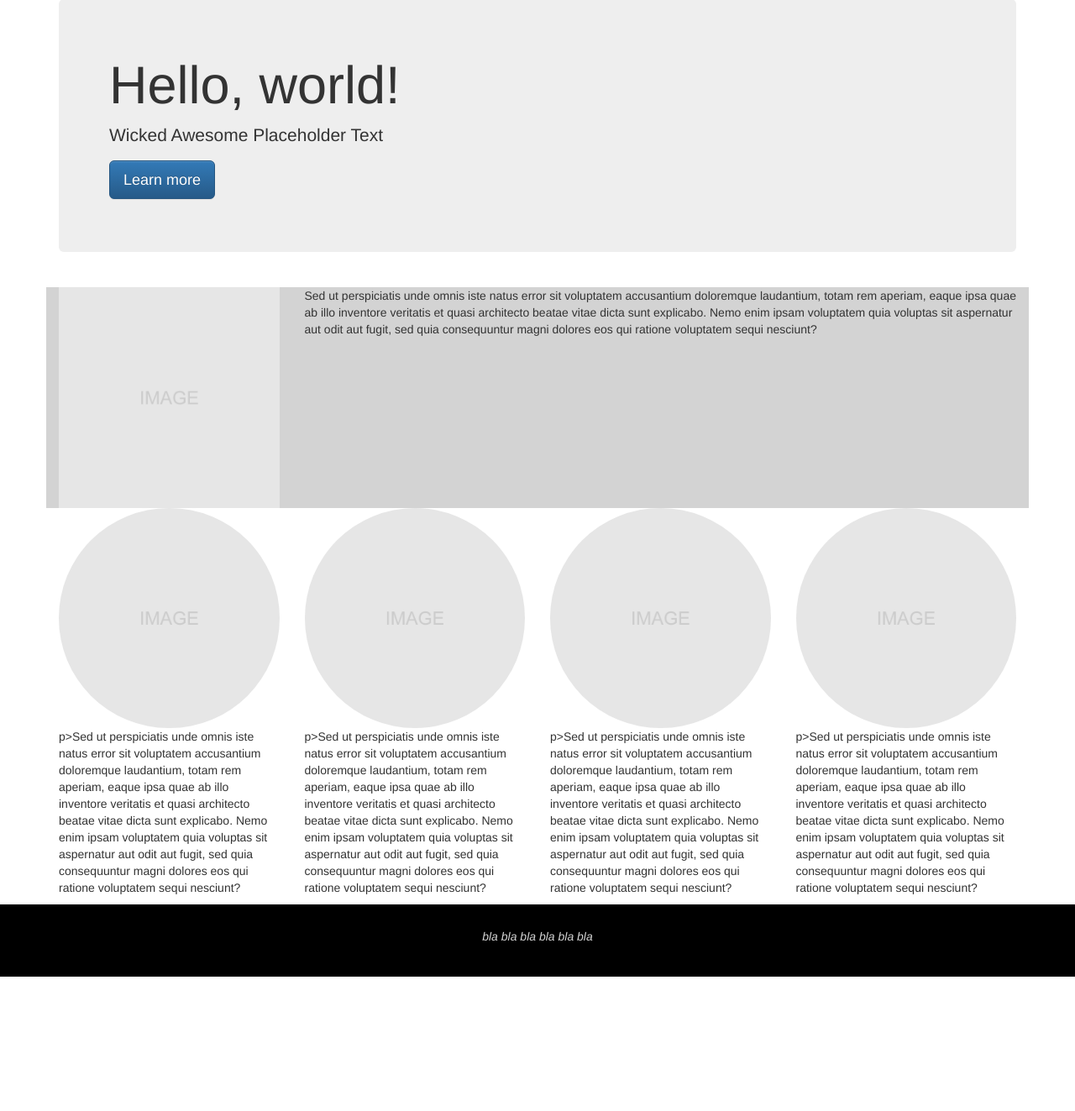
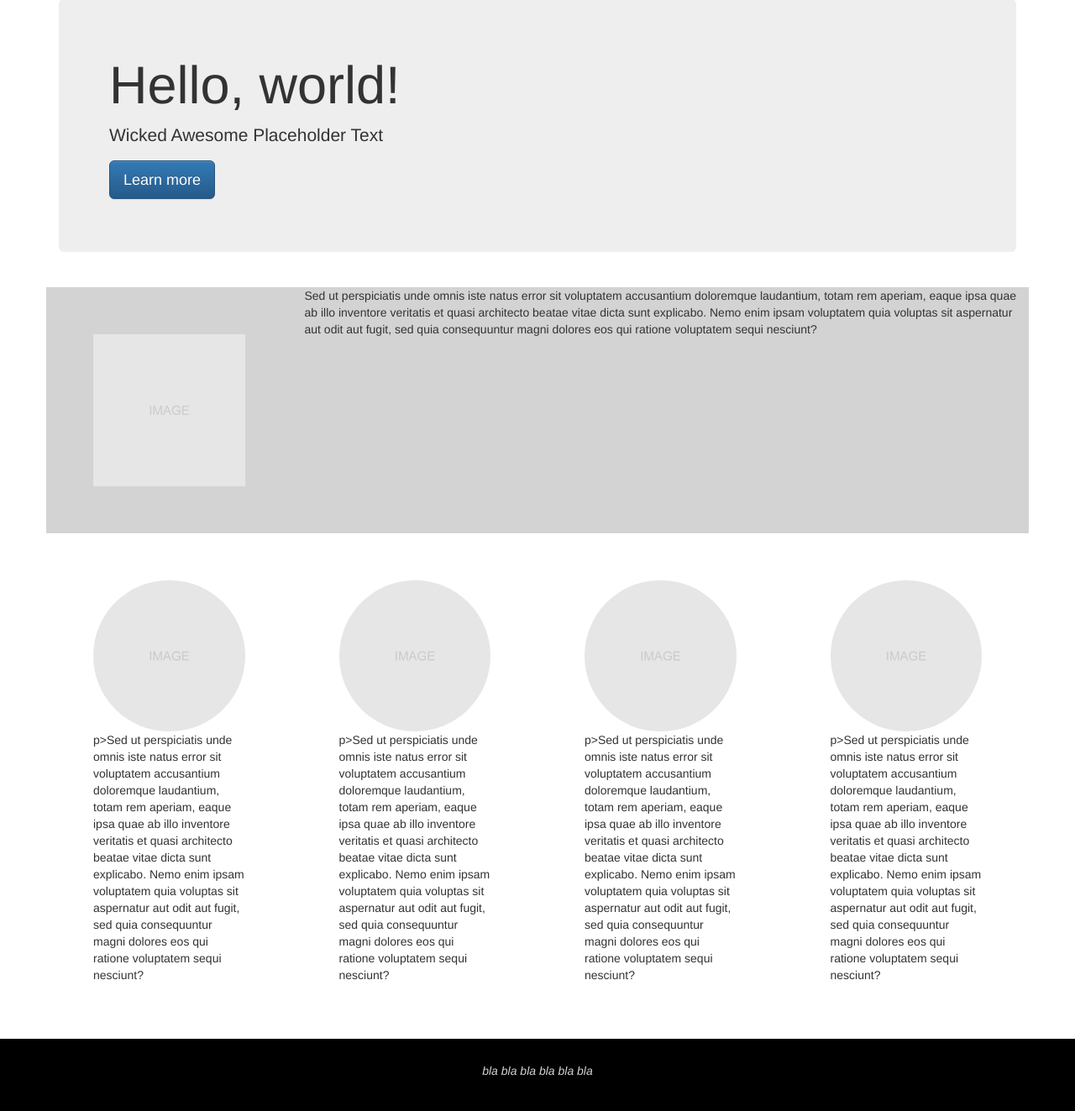
Before and after one commit to MartyBonacci/bootstrapchallenge, a PHP site: page / in a window 1280 px wide. Shown: the part 109-1432 px from the top of the page at 84% size. Before the commit the page ends 1272 px from the top, so only its background shows below. Run offline with PHP 8.4, Linux system fonts and the light colour scheme; some libraries are stand-ins or nearby versions.

Commit message:
padding around columns

```diff
--- a/css/style.css
+++ b/css/style.css
@@ -25,3 +25,7 @@ header {
 .row:nth-last-of-type(2){
 	background-color: lightgray;
 }
+
+.col-md-3 {
+	padding: 4em 4em 4em 4em;
+}
```
